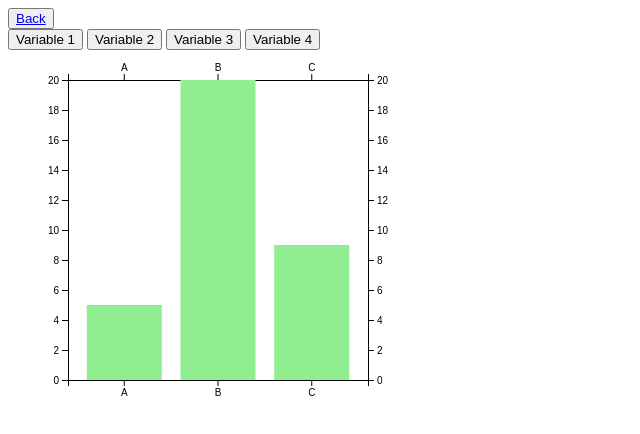
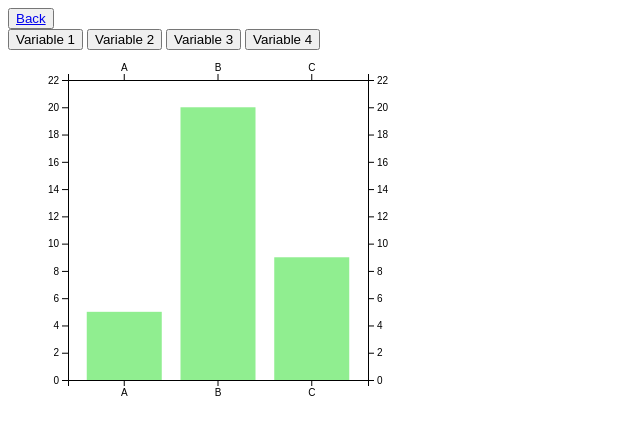
Before and after one commit to teganstorm/F21DV-Lab2, a plain HTML site: page exercise22.html in a window 1280 px wide. Both pictures are taken after a click on the button "Variable 1". Shown: the whole page, without its empty margins (0-640 px from the left). Drawn offline with nearby package versions, Linux system fonts and the light colour scheme.

Commit message:
Update exercise22.html

```diff
--- a/exercise22.html
+++ b/exercise22.html
@@ -29,7 +29,6 @@
     ];
     // set the dimensions and margins of the graph
     const margin = {top: 30, right: 30, bottom: 70, left: 60};
-    const svgwidth = 460 - margin.left - margin.right;
     const height = 400 - margin.top - margin.bottom;
 
 
@@ -44,6 +43,12 @@
       var bar_width = 100;
       var width = no_bars * bar_width;
 
+      var max_value = 0
+      for (var i = 0; i< data.length; i++) {
+        if (data[i].value > max_value) {
+          max_value = data[i].value
+        }
+      }
 
 		// append the svg object to the body of the page
       var svg = d3.select('body')
@@ -73,7 +78,7 @@
 
       // Add Y axis
       var y = d3.scaleLinear()
-      .domain([0, 20])
+      .domain([0, max_value+2])
       .range([ height, 0]);
       svg.append("g")
       .attr("class", "myYaxis") .call(d3.axisLeft(y)).attr('class', 'yaxis');
```
Lines whose indentation alone changed are shown as unchanged.
